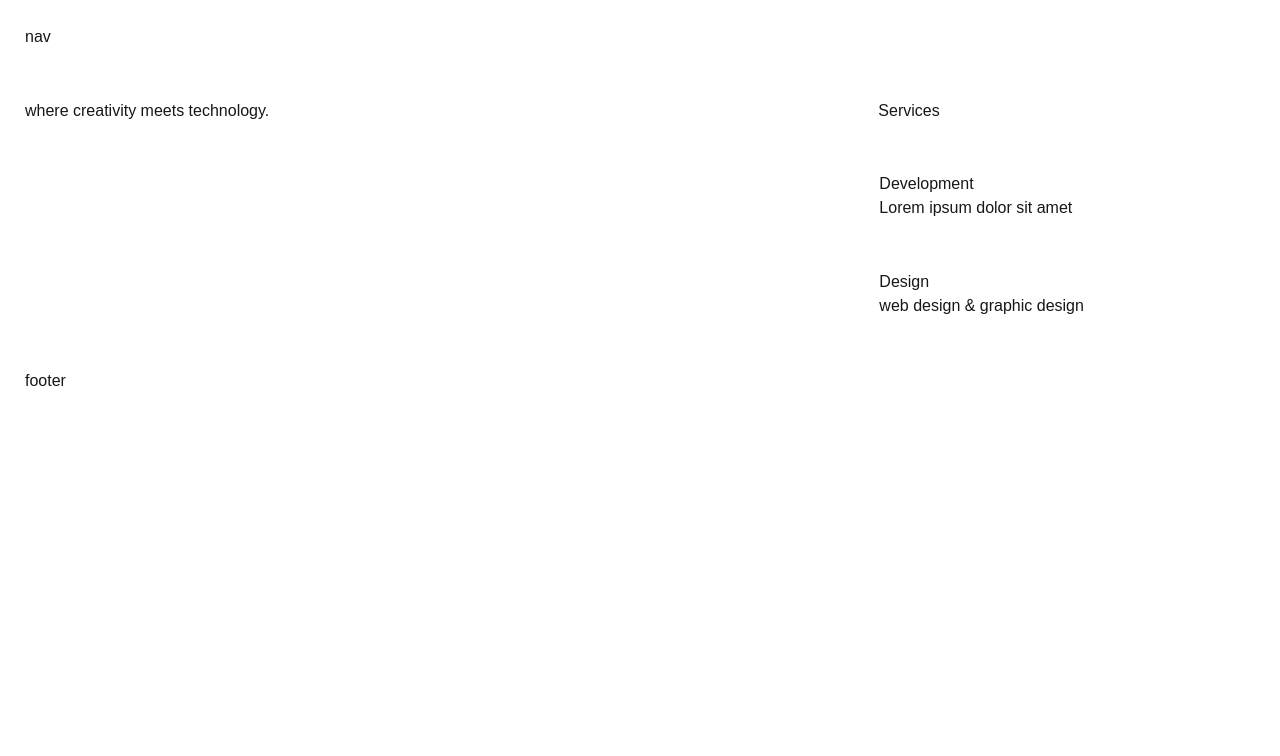
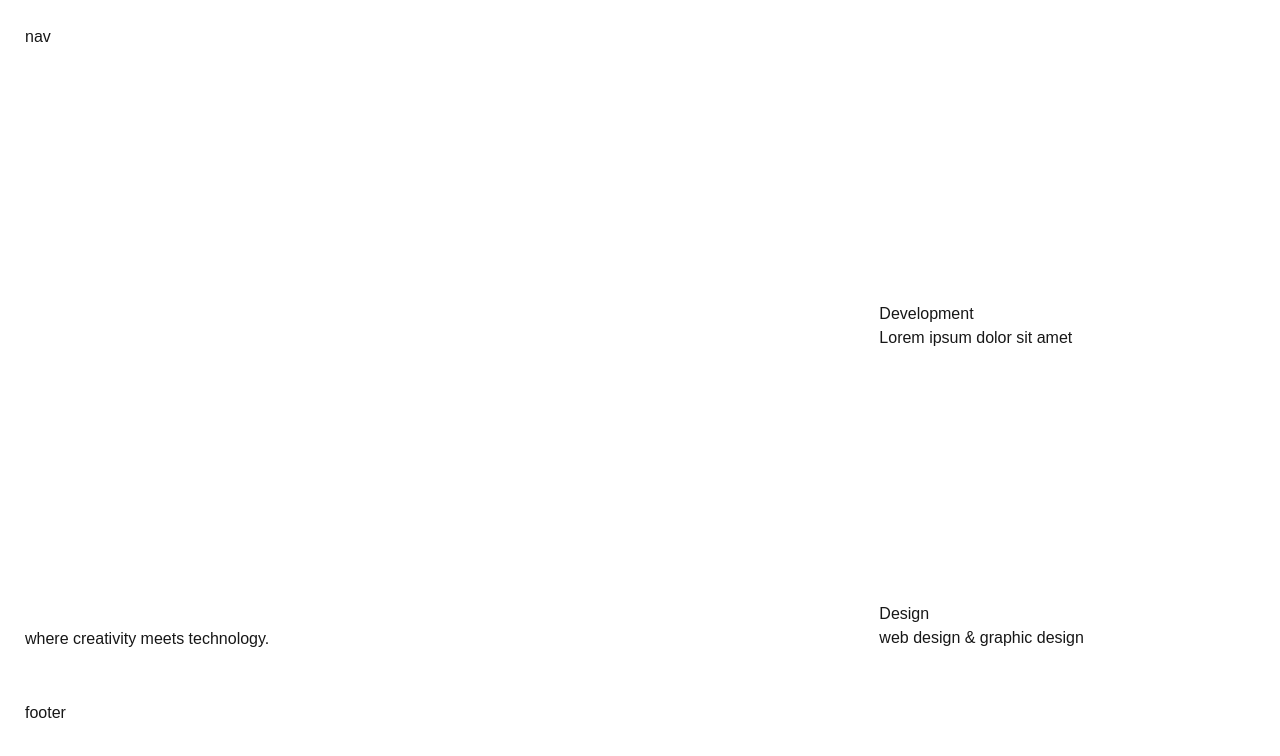
Before and after one commit to ValentinaValverde/sofficestudio, a Next.js app: page / in a window 1280 px wide. Shown: the top 756 px of the page. Built offline with nearby package versions, Linux system fonts and the light colour scheme.

Commit message:
fleshing out full layout

```diff
--- a/app/page.tsx
+++ b/app/page.tsx
@@ -7,6 +7,7 @@ export default function Home() {
   return (
     <div>
       <Navbar />
+
       <div className="flex flex-col md:flex-row justify-start h-full">
         <MainBlock />
         <Sidebar />
--- a/components/MainBlock.tsx
+++ b/components/MainBlock.tsx
@@ -1,6 +1,6 @@
 export default function MainBlock() {
   return (
-    <div className="w-full md:w-2/3 h-full border border-white p-6">
+    <div className="w-full md:w-2/3 h-auto flex items-end border border-white p-6 ">
       <p>where creativity meets technology.</p>
     </div>
   );
--- a/components/Sidebar.tsx
+++ b/components/Sidebar.tsx
@@ -3,11 +3,7 @@ import { sidebarBlockData } from '@/lib/constants';
 
 export default function Sidebar() {
   return (
-    <div className="w-full md:w-1/3 h-full border border-white ">
-      <div className="p-6">
-        <p>Services</p>
-      </div>
-
+    <div className="w-full md:w-1/3 h-auto border border-white ">
       {sidebarBlockData.map((data, i) => {
         return (
           <div key={i}>
--- a/components/SidebarBlock.tsx
+++ b/components/SidebarBlock.tsx
@@ -11,7 +11,7 @@ export default function SidebarBlock({
 }) {
   return (
     <Link href={link}>
-      <div className="border border-white p-6">
+      <div className="border border-white p-6 hover:bg-white hover:text-black duration-500 flex flex-col justify-end h-[300px]">
         <p>{title}</p>
         <p>{description}</p>
       </div>
```
